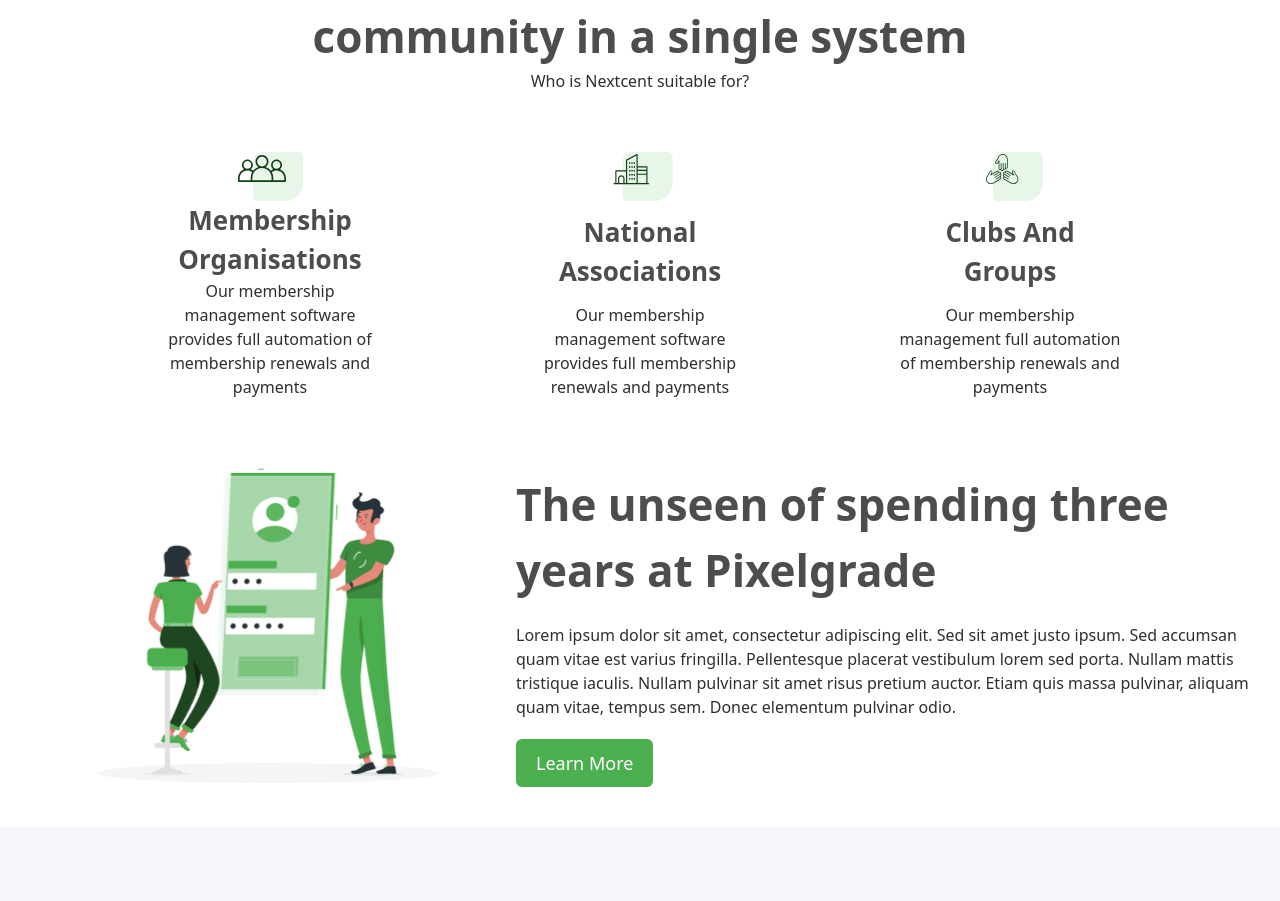
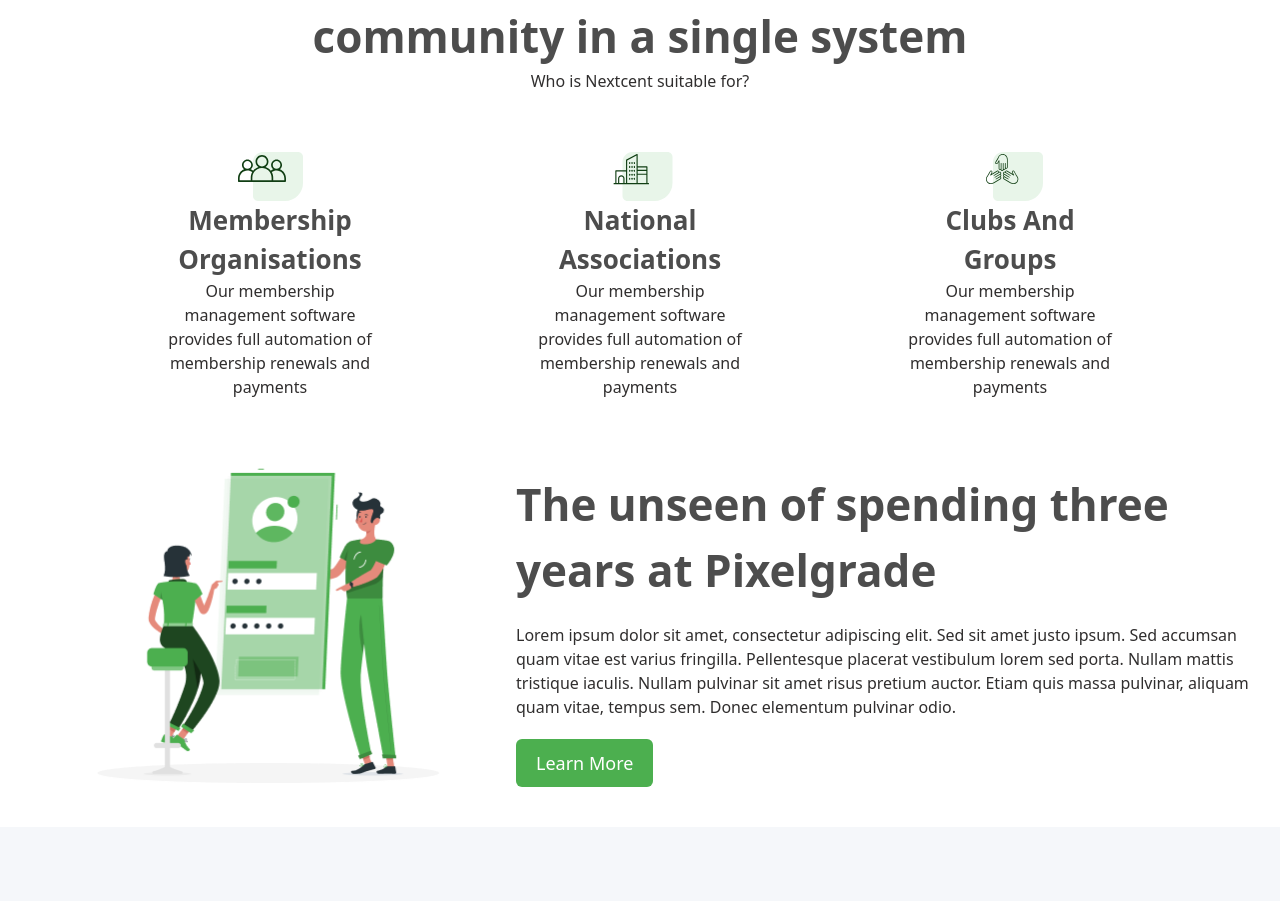
Before and after one commit to steffenvolbeat/Landing_Page, a Next.js app in the folder landing-page/: page / in a window 1280 px wide. Shown: the part 880-1781 px from the top of the page. Built offline with nearby package versions, Linux system fonts and the light colour scheme.

Commit message:
update clients file

```diff
--- a/landing-page/src/app/components/clients/Clients.tsx
+++ b/landing-page/src/app/components/clients/Clients.tsx
@@ -1,17 +1,8 @@
 "use client";
 
+import { organisationList } from "@/assets/organisation";
 import { Btn } from "../btn/Btn";
-import {
-  Icon1,
-  Icon2,
-  Icon3,
-  Icon4,
-  Icon5,
-  Icon6,
-  Organisation1,
-  Organisation2,
-  Organisation3,
-} from "../Icons/Icons";
+import { Icon1, Icon2, Icon3, Icon4, Icon5, Icon6 } from "../Icons/Icons";
 import styles from "./clients.module.css";
 import OrganisationItem from "./OrganisationItem";
 import Image from "next/image";
@@ -23,8 +14,7 @@ const Clients = () => {
 
   return (
     <div
-      className={`px-5  py-10 flex flex-col justify-center items-center ${styles.container}`}
-    >
+      className={`px-5  py-10 flex flex-col justify-center items-center ${styles.container}`}>
       <h2>Our Clients</h2>
       <p>We have been working with some Fortune 500+ clients</p>
       <div className="py-5 flex flex-wrap justify-between items-center w-full ">
@@ -40,25 +30,20 @@ const Clients = () => {
       </h2>
       <p>Who is Nextcent suitable for?</p>
       <div className=" my-10 flex justify-center gap-10 md:gap-15 lg:gap-20 xl:gap-30 flex-col sm:flex-row">
+        {organisationList.map((item, i) => {
+          const Icon = item.icon;
+          return (
             <OrganisationItem
-          icon={Organisation1}
-          title="Membership Organisations"
-          content="Our membership management software provides full automation of membership renewals and payments"
+              key={i}
+              icon={Icon}
+              title={item.title}
+              content={item.content}
             />
-        <OrganisationItem
-          icon={Organisation2}
-          title="National Associations"
-          content="Our membership management software provides full  membership renewals and payments"
-        />
-        <OrganisationItem
-          icon={Organisation3}
-          title="Clubs And Groups"
-          content="Our membership management  full automation of membership renewals and payments"
-        />
+          );
+        })}
       </div>
       <div className="flex flex-col sm:flex-row w-full  justify-center items-center ">
         <div className="sm:w-[50%] lg:w-[40%] w-full h-auto flex justify-center">
-
           <Image
             className="object-cover "
             src="/rafiki.png"
@@ -70,7 +55,9 @@ const Clients = () => {
         </div>
 
         <div className="sm:w-[50%]  lg:w-[60%] w-full ">
-          <h2 className="text-center sm:text-left pt-5">The unseen of spending three years at Pixelgrade</h2>
+          <h2 className="text-center sm:text-left pt-5">
+            The unseen of spending three years at Pixelgrade
+          </h2>
           <p className="py-5">
             Lorem ipsum dolor sit amet, consectetur adipiscing elit. Sed sit
             amet justo ipsum. Sed accumsan quam vitae est varius fringilla.
--- a/landing-page/src/app/components/clients/OrganisationItem.tsx
+++ b/landing-page/src/app/components/clients/OrganisationItem.tsx
@@ -1,15 +1,21 @@
 type OrganisationItemProps = {
-  icon: React.FC<React.SVGProps<SVGSVGElement>>;
+  icon: React.ComponentType<React.SVGProps<SVGSVGElement>>;
   title: string;
   content: string;
 };
 
-const OrganisationItem = ({icon:Icon,title, content}:OrganisationItemProps) => {
-  return <div className="max-w-[250px] p-3 flex flex-col justify-between items-center">
-    <Icon/>
-    <h3 className="text-center">{title}</h3>
-    <p className="text-center">{content}</p>
-    </div>;
+const OrganisationItem = ({
+  icon: Icon,
+  title,
+  content,
+}: OrganisationItemProps) => {
+  return (
+    <div className="max-w-[250px] p-3 flex flex-col justify-between items-center">
+      <Icon />
+      <h3 className="text-center">{title}</h3>
+      <p className="text-center">{content}</p>
+    </div>
+  );
 };
 
 export default OrganisationItem;
--- /dev/null
+++ b/landing-page/src/assets/organisation.tsx
@@ -0,0 +1,34 @@
+import {
+  Organisation1,
+  Organisation2,
+  Organisation3,
+} from "@/app/components/Icons/Icons";
+
+type SvgIconComponent = React.ComponentType<React.SVGProps<SVGSVGElement>>;
+
+type Organisation = {
+  icon: SvgIconComponent;
+  title: string;
+  content: string;
+};
+
+export const organisationList: Organisation[] = [
+  {
+    icon: Organisation1,
+    title: "Membership Organisations",
+    content:
+      "Our membership management software provides full automation of membership renewals and payments",
+  },
+  {
+    icon: Organisation2,
+    title: "National Associations",
+    content:
+      "Our membership management software provides full automation of membership renewals and payments",
+  },
+  {
+    icon: Organisation3,
+    title: "Clubs And Groups",
+    content:
+      "Our membership management software provides full automation of membership renewals and payments",
+  },
+];
```
Also changed, not shown: landing-page/src/app/components/Icons/Icons.tsx (+11 -24 lines), landing-page/src/app/page.tsx (+3 -6 lines). Lines whose indentation alone changed are shown as unchanged.
